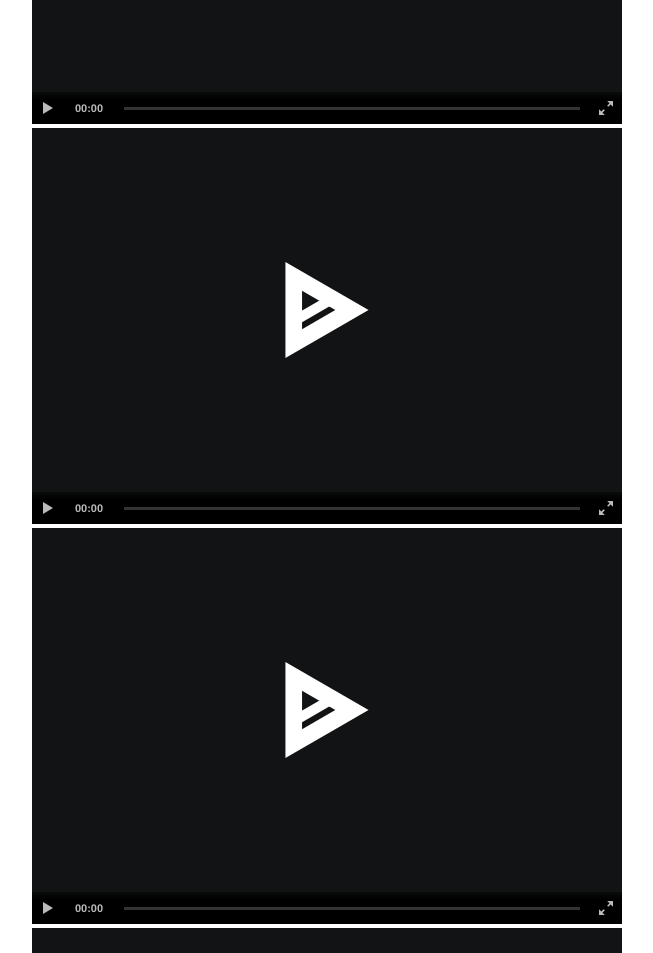
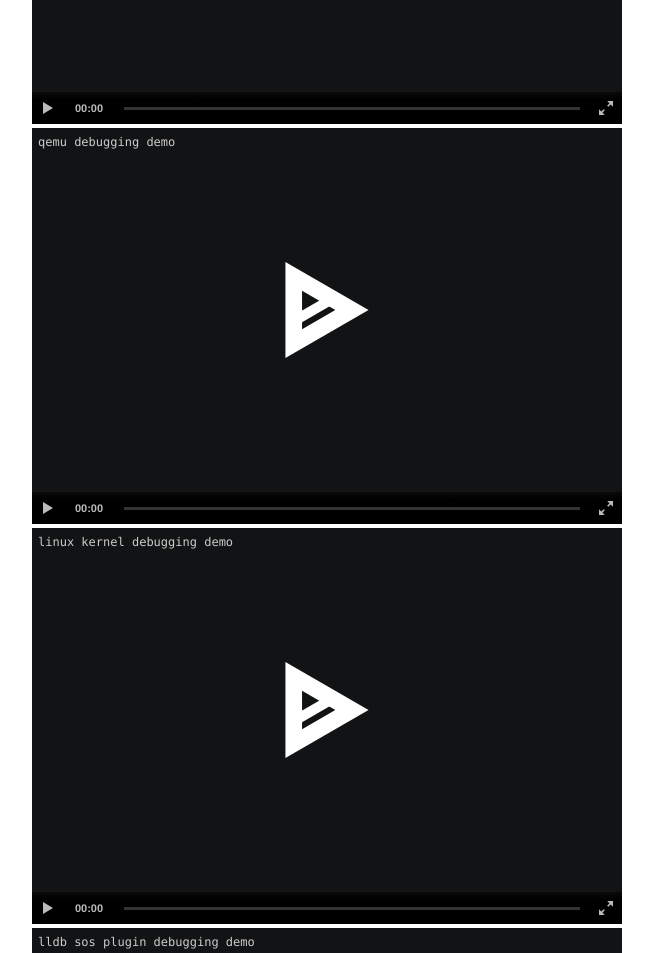
Before and after one commit to oldzhu/dotnetdbgdemo, a plain HTML site: page index.html in a window 1280 px wide. Shown: the part 280-1233 px from the top of the page, without its empty margins (313-966 px from the left). Drawn offline with Linux system fonts and the light colour scheme.

Commit message:
add poster to asciinema player

```diff
--- a/index.html
+++ b/index.html
@@ -8,11 +8,11 @@
     </head>
     <body>
 
-      <asciinema-player src="/arm-16g-demo.cast">arm vm start with 16G memory</asciinema-player>
-      <asciinema-player src="/qemu-dbg-demo.cast">qemu debugging demo</asciinema-player>
-      <asciinema-player src="/linux-kernel-dbg-demo.cast">linux kernel debugging demo</asciinema-player>
-      <asciinema-player src="/lldb-sos-dbg-demo.cast">lldb sos debugging demo</asciinema-player>
-      <asciinema-player src="/dotnetcore-app-dbg-demo.cast">.netcore app debugging demo</asciinema-player>
+      <asciinema-player src="/arm-16g-demo.cast" poster="data:text/plain,arm vm 16g demo">arm vm start with 16G memory</asciinema-player>
+      <asciinema-player src="/qemu-dbg-demo.cast" poster="data:text/plain,qemu debugging demo">qemu debugging demo</asciinema-player>
+      <asciinema-player src="/linux-kernel-dbg-demo.cast" poster="data:text/plain,linux kernel debugging demo">linux kernel debugging demo</asciinema-player>
+      <asciinema-player src="/lldb-sos-dbg-demo.cast" poster="data:text/plain,lldb sos plugin debugging demo">lldb sos debugging demo</asciinema-player>
+      <asciinema-player src="/dotnetcore-app-dbg-demo.cast" poster="data:text/plain,.netcore app debugging demo">.netcore app debugging demo</asciinema-player>
       <script src="/asciinema-player.js"></script>
     </body>
 
```
Also changed, not shown: 1 other file.
